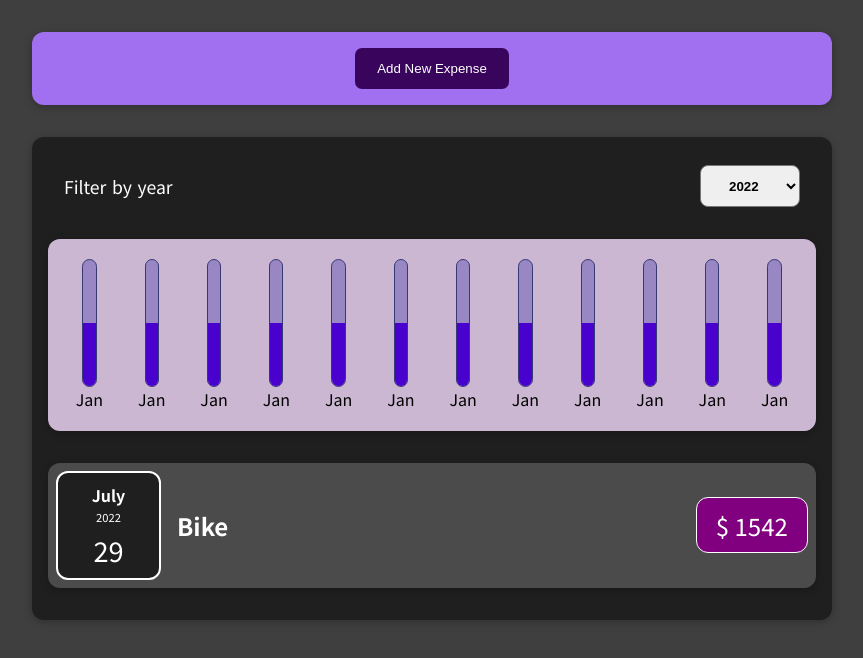
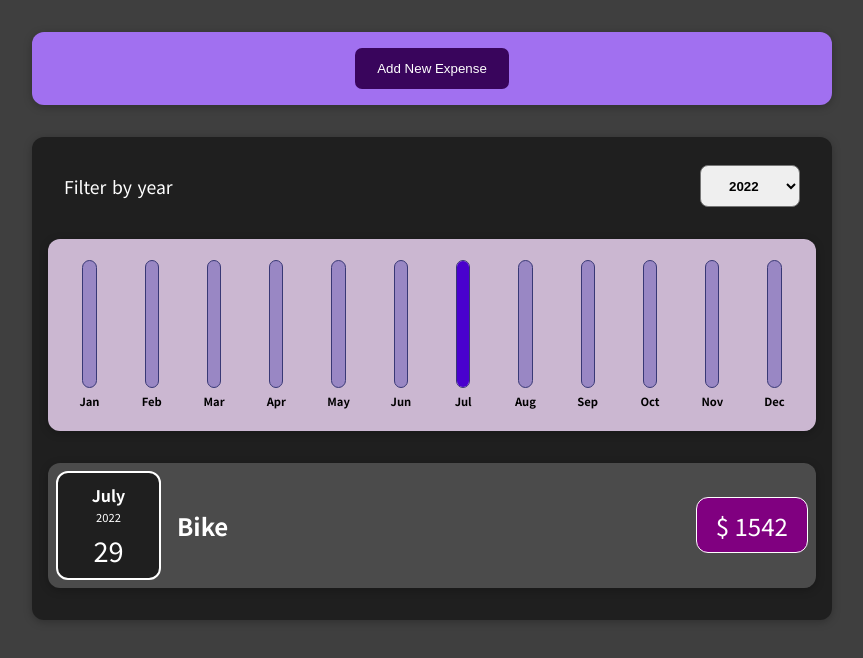
Before and after one commit to adilahamad786/expense-tracker, a React (Create React App) app: page / in a window 1280 px wide. Shown: the top 658 px of the page, without its empty margins (208-1071 px from the left). Built offline with nearby package versions, Linux system fonts and the light colour scheme.

Commit message:
All functionality completed.

```diff
--- a/src/components/Chart/Chart.jsx
+++ b/src/components/Chart/Chart.jsx
@@ -3,23 +3,19 @@ import ChartBar from "./ChartBar";
 
 const Chart = (props) => {
 
-    // const months = []
-    console.log(props.expenses);
+    let maxAmount = 0;
+    for (let dataPoint of props.dataPoints) {
+        if (maxAmount < dataPoint.amount)
+            maxAmount = dataPoint.amount;
+    }
 
     return (
         <div className="chart">
-            <ChartBar/>
-            <ChartBar/>
-            <ChartBar/>
-            <ChartBar/>
-            <ChartBar/>
-            <ChartBar/>
-            <ChartBar/>
-            <ChartBar/>
-            <ChartBar/>
-            <ChartBar/>
-            <ChartBar/>
-            <ChartBar/>
+            {
+                props.dataPoints.map( dataPoint => {
+                    return <ChartBar key={dataPoint.month} amount={dataPoint.amount} maxAmount={maxAmount} month={dataPoint.month}/>
+                })
+            }
         </div>
     );
 }
--- a/src/components/Chart/ChartBar.css
+++ b/src/components/Chart/ChartBar.css
@@ -1,4 +1,4 @@
-.chartbar-container {
+.chart-bar{
     display: flex;
     flex-direction: column;
     justify-content: center;
@@ -7,7 +7,7 @@
     height: 10rem;
 }
 
-.chartbar-box {
+.chart-bar__inner {
     display: flex;
     width: 50%;
     background-color: rgb(153, 135, 196);
@@ -17,12 +17,15 @@
     overflow: hidden;
 }
 
-.chartbar-filler {
-    align-self:flex-end;
-    justify-self: center;
-    margin: 0px;
-    padding: 0px;
-    height: 50%;
+.chart-bar__fill {
+    align-self: flex-end;
     width: 100%;
     background-color: rgb(73, 1, 206);
+    transition: all 0.3s ease-out;
 }
+
+.char-bar__label {
+    padding-top: 0.3rem;
+    font-size: 0.7rem;
+    font-weight: bold;
+}
--- a/src/components/Chart/ChartBar.jsx
+++ b/src/components/Chart/ChartBar.jsx
@@ -1,12 +1,19 @@
 import "./ChartBar.css"
 
 const ChartBar = (props) => {
+
+    let barFillHeight = "0%";
+
+    if (props.maxAmount > 0) {
+        barFillHeight = Math.round((props.amount / props.maxAmount) * 100) + "%";
+    }
+
     return (
-        <div id="jan" className="chartbar-container">
-            <div className="chartbar-box">
-                <div className="chartbar-filler"></div>
+        <div className="chart-bar">
+            <div id="charbar" className="chart-bar__inner">
+                <div className="chart-bar__fill" style={{height : barFillHeight}}></div>
             </div>
-            <label htmlFor="jan">Jan</label>
+            <label htmlFor="charbar" className="char-bar__label" >{props.month}</label>
         </div>
     );
 }
--- a/src/components/Expenses/Expenses.jsx
+++ b/src/components/Expenses/Expenses.jsx
@@ -1,6 +1,6 @@
 import Card from "../UI/Card";
 import ExpensesFilter from "./ExpensesFilter";
-import Chart from "../Chart/Chart";
+import ExpensesChart from "./ExpensesChart";
 import ExpensesList from "./ExpensesList";
 import "./Expenses.css"
 import { useState } from "react";
@@ -19,7 +19,7 @@ const Expense = (props) => {
     <li>
       <Card className="expense">
         <ExpensesFilter selected = {filteredYear} onChangeFilter = {filterChangeHandler} />
-        <Chart expenses={filteredExpenses} />
+        <ExpensesChart expenses={filteredExpenses} />
         <ExpensesList expenses={filteredExpenses} />
       </Card>
     </li>
--- /dev/null
+++ b/src/components/Expenses/ExpensesChart.jsx
@@ -0,0 +1,28 @@
+import Chart from "../Chart/Chart"
+
+
+const ExpensesChart = (props) => {
+
+    const chartDataPoints = [
+        { month : "Jan", amount : 0},
+        { month : "Feb", amount : 0},
+        { month : "Mar", amount : 0},
+        { month : "Apr", amount : 0},
+        { month : "May", amount : 0},
+        { month : "Jun", amount : 0},
+        { month : "Jul", amount : 0},
+        { month : "Aug", amount : 0},
+        { month : "Sep", amount : 0},
+        { month : "Oct", amount : 0},
+        { month : "Nov", amount : 0},
+        { month : "Dec", amount : 0}
+    ]
+
+    for (let expense of props.expenses) {
+        chartDataPoints[expense.date.getMonth()].amount += expense.amount;
+    }
+
+    return <Chart dataPoints={chartDataPoints}/>
+}
+
+export default ExpensesChart;
```
